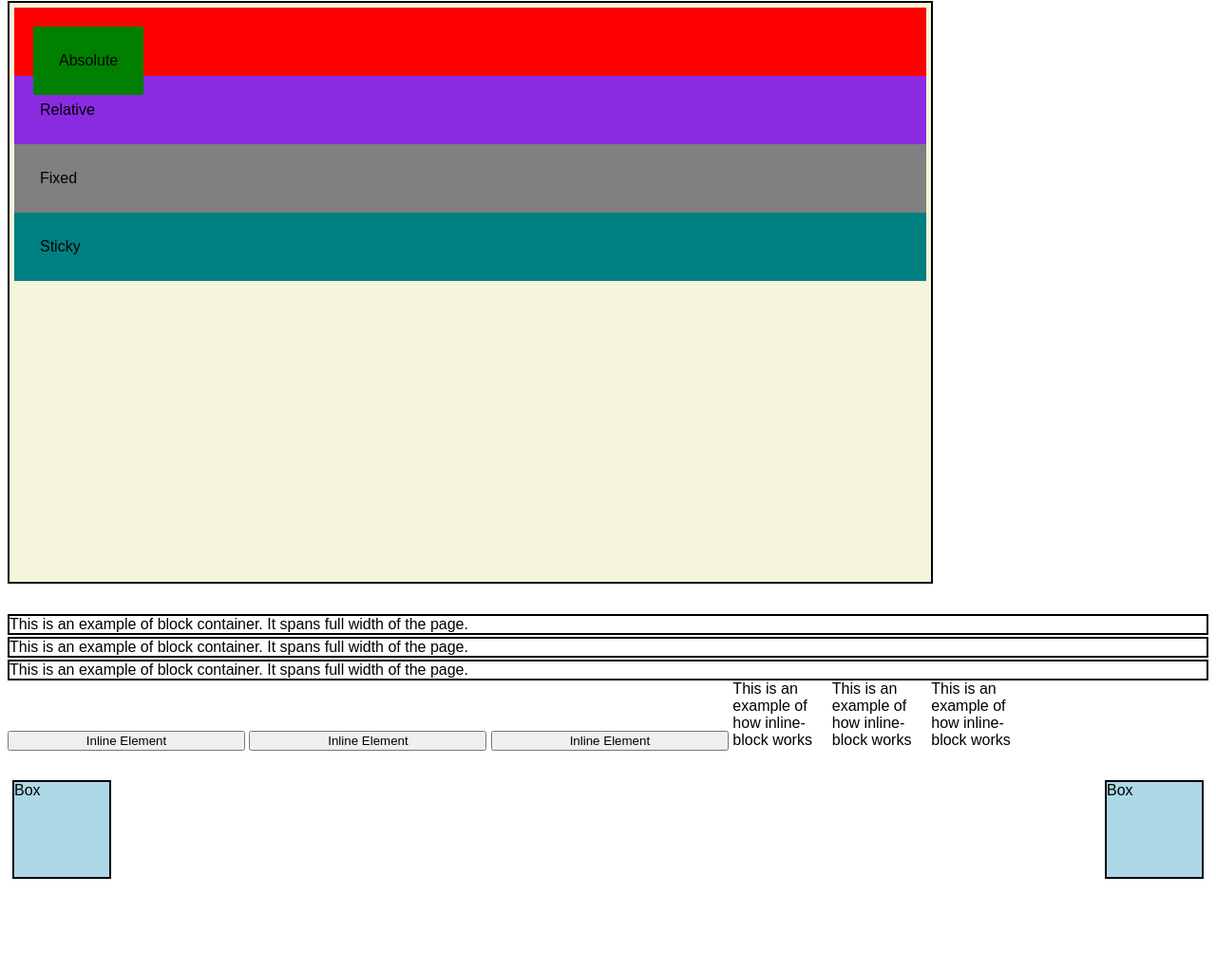
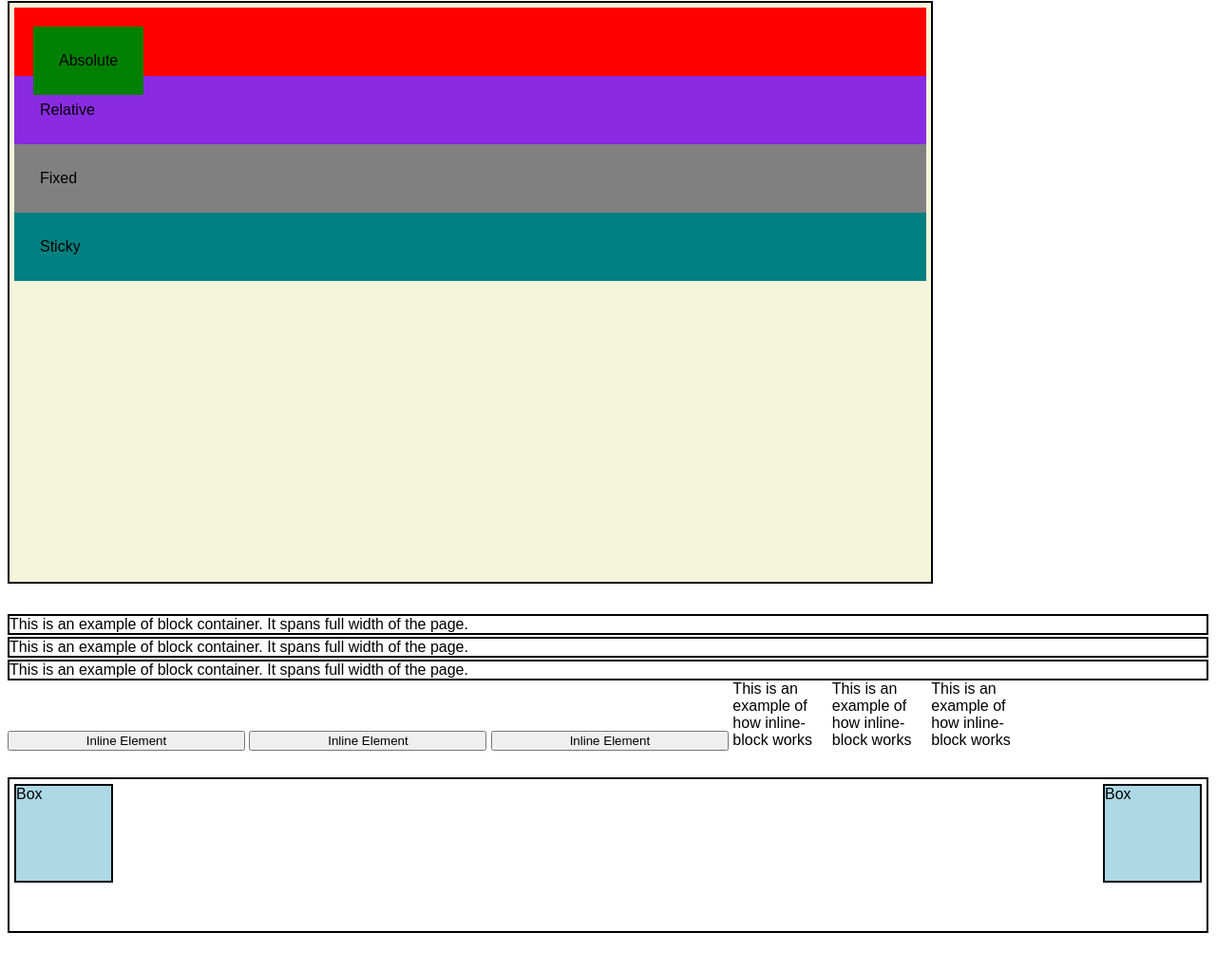
Before and after one commit to Dorcas-code/fullStack_Paul, a plain HTML site: page Week1/display-position-float/index.html in a window 1280 px wide. Shown: the part 79-1100 px from the top of the page at 95% size. Drawn offline with Linux system fonts and the light colour scheme.

Commit message:
float box update

```diff
--- a/Week1/display-position-float/style.css
+++ b/Week1/display-position-float/style.css
@@ -121,6 +121,12 @@ body {
   /* *Can set width and height of inline elements */
 }
 
+.float-container {
+  border: 2px solid black;
+  margin-top: 2px;
+  height: 20vh;
+}
+
 .float-box {
   margin: 5px;
   border: 2px solid black;
```
